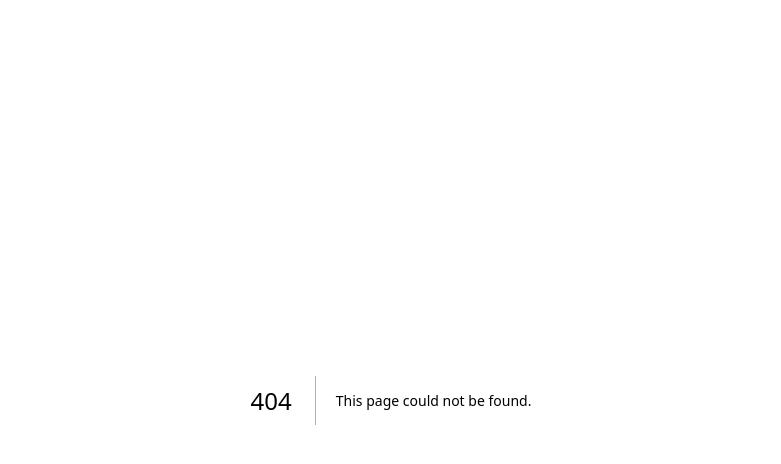
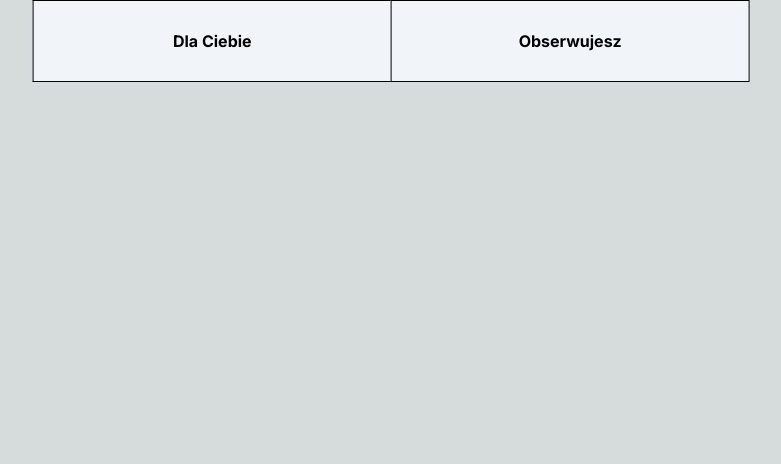
Before and after one commit to Kode4mi/stayhumble-web, a Next.js app: page /header in a window 1280 px wide. Before the commit this address had no page. Shown: the top 464 px of the page, without its empty margins (249-1030 px from the left). Built offline with nearby package versions, Linux system fonts and the light colour scheme.

Commit message:
header implementation

```diff
--- /dev/null
+++ b/src/app/header/page.tsx
@@ -0,0 +1,10 @@
+"use client";
+
+export default function Header() {
+  return (
+    <div className="fixed top-0 left-1/2 transform -translate-x-1/2 w-[56%] flex items-center justify-between bg-slate-100 dark:bg-black">
+      <button className="text-black font-bold px-4 py-7 w-1/2 border-black border-y border-l transition duration-300 hover:bg-gray-200 dark:hover:bg-stone-900 dark:text-white dark:border-white ">Dla Ciebie</button>
+      <button className="text-black font-bold px-4 py-7 w-1/2 border-black border-y border-x transition duration-300 hover:bg-gray-200 dark:hover:bg-stone-900 dark:text-white dark:border-white ">Obserwujesz</button>
+    </div>
+  );
+}
```
